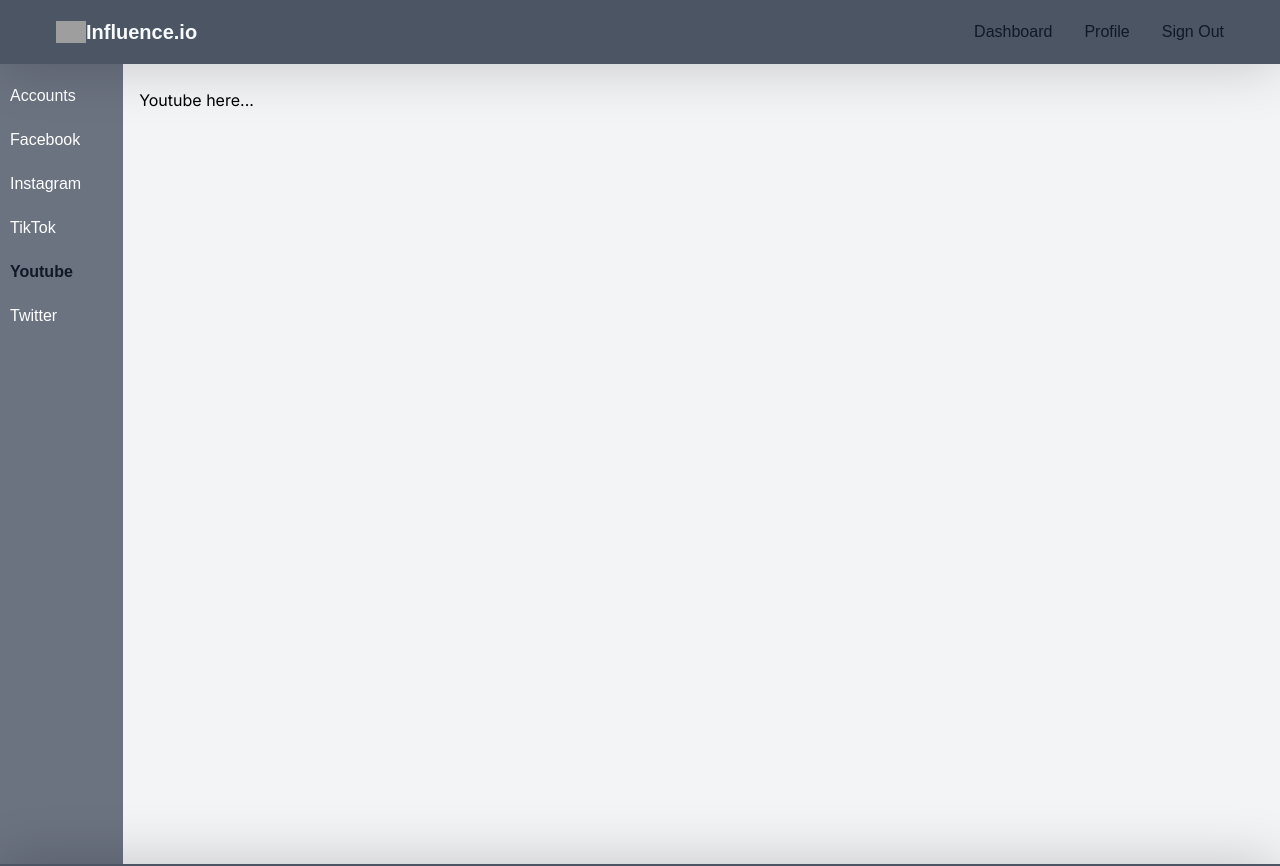
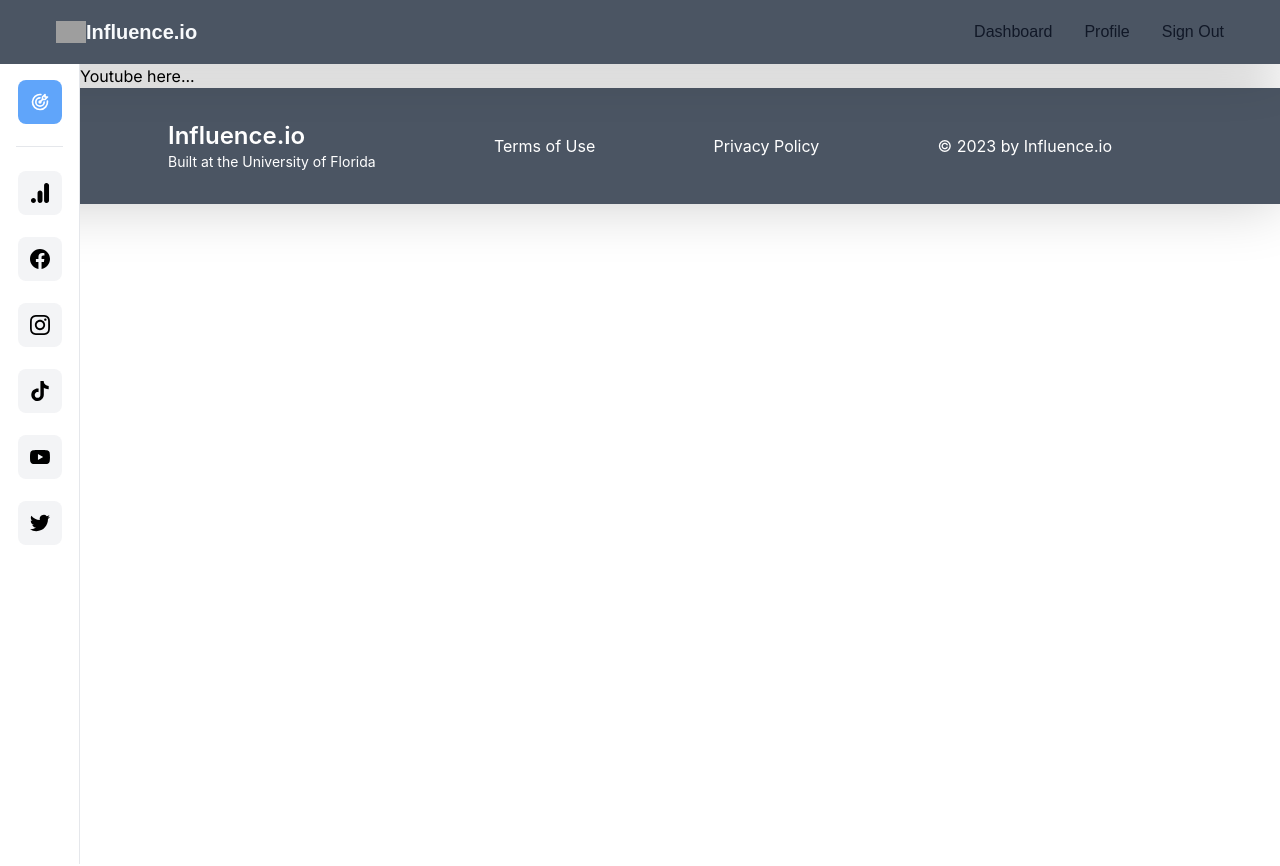
Before and after one commit to dbatista1122/influence.io, a Next.js app: page /dashboard/youtube in a window 1280 px wide. Shown: the top 866 px of the page. After the commit the page ends 800 px from the top, so only its background shows below. Built offline with nearby package versions, Linux system fonts and the light colour scheme; no server answers; grey boxes are pictures that could not be loaded.

Commit message:
updated dashboard

```diff
--- a/components/DashboardLayout.jsx
+++ b/components/DashboardLayout.jsx
@@ -1,5 +1,14 @@
 import Link from "next/link";
 import { usePathname } from "next/navigation";
+import { TbTargetArrow } from "react-icons/tb";
+import {
+  SiGoogleanalytics,
+  SiFacebook,
+  SiInstagram,
+  SiTiktok,
+  SiYoutube,
+  SiTwitter,
+} from "react-icons/si";
 
 const ActiveMenuLink = ({ children, href }) => {
   const pathname = usePathname();
@@ -17,36 +26,91 @@ const ActiveMenuLink = ({ children, href }) => {
   );
 };
 
+// const DashboardLayout = ({ children }) => {
+//   return (
+//     <div className="flex gap-8 bg-gray-500">
+//       <aside className="">
+//         <nav>
+//           <ul className="grid gap-5 px-2.5 pt-5 items-center font-sans">
+//             <li className="">
+//               <ActiveMenuLink href="/dashboard/analytics">Accounts</ActiveMenuLink>
+//             </li>
+//             <li>
+//               <ActiveMenuLink href="/dashboard/facebook">Facebook</ActiveMenuLink>
+//             </li>
+//             <li>
+//               <ActiveMenuLink href="/dashboard/instagram">Instagram</ActiveMenuLink>
+//             </li>
+//             <li>
+//               <ActiveMenuLink href="/dashboard/tiktok">TikTok</ActiveMenuLink>
+//             </li>
+//             <li>
+//               <ActiveMenuLink href="/dashboard/youtube">Youtube</ActiveMenuLink>
+//             </li>
+//             <li>
+//               <ActiveMenuLink href="/dashboard/twitter">Twitter</ActiveMenuLink>
+//             </li>
+//           </ul>
+//         </nav>
+//       </aside>
+//       <main className="bg-gray-100 flex-[8] p-4 min-h-screen pt-6">{children}</main>
+//     </div>
+//   );
+// };
+
 const DashboardLayout = ({ children }) => {
   return (
-    <div className="flex gap-8 bg-gray-500">
-      <aside className="">
-        <nav>
-          <ul className="grid gap-5 px-2.5 pt-5 items-center font-sans">
-            <li className="">
-              <ActiveMenuLink href="/dashboard/analytics">Accounts</ActiveMenuLink>
-            </li>
-            <li>
-              <ActiveMenuLink href="/dashboard/facebook">Facebook</ActiveMenuLink>
-            </li>
-            <li>
-              <ActiveMenuLink href="/dashboard/instagram">Instagram</ActiveMenuLink>
-            </li>
-            <li>
-              <ActiveMenuLink href="/dashboard/tiktok">TikTok</ActiveMenuLink>
-            </li>
-            <li>
-              <ActiveMenuLink href="/dashboard/youtube">Youtube</ActiveMenuLink>
-            </li>
-            <li>
-              <ActiveMenuLink href="/dashboard/twitter">Twitter</ActiveMenuLink>
-            </li>
-          </ul>
-        </nav>
-      </aside>
-      <div className="bg-gray-100 flex-[8] p-4 min-h-screen pt-6">{children}</div>
+    <div className="flex">
+      <div className="fixed w-20 h-screen p-4 bg-white border-r-[1px] flex flex-col justify-between">
+        <div className="flex flex-col items-center">
+          <Link href="/">
+            <div className="bg-blue-400 text-white p-3 rounded-lg inline-block">
+              <TbTargetArrow size={20} />
+            </div>
+          </Link>
+
+          <span className="border-b-[1px] border-gray-200 w-full p-2 mb-4"></span>
+
+          <SocialMediaLinkButton
+            socialMediaSite={"/dashboard/analytics"}
+            socialMediaIcon={<SiGoogleanalytics size={20} />}
+          />
+          <SocialMediaLinkButton
+            socialMediaSite={"/dashboard/facebook"}
+            socialMediaIcon={<SiFacebook size={20} />}
+          />
+          <SocialMediaLinkButton
+            socialMediaSite={"/dashboard/instagram"}
+            socialMediaIcon={<SiInstagram size={20} />}
+          />
+          <SocialMediaLinkButton
+            socialMediaSite={"/dashboard/tiktok"}
+            socialMediaIcon={<SiTiktok size={20} />}
+          />
+          <SocialMediaLinkButton
+            socialMediaSite={"/dashboard/youtube"}
+            socialMediaIcon={<SiYoutube size={20} />}
+          />
+          <SocialMediaLinkButton
+            socialMediaSite={"/dashboard/twitter"}
+            socialMediaIcon={<SiTwitter size={20} />}
+          />
+        </div>
+        <div></div>
+      </div>
+      <main className="ml-20 w-full">{children}</main>
     </div>
   );
 };
 
+function SocialMediaLinkButton({ socialMediaSite, socialMediaIcon }) {
+  return (
+    <Link href={socialMediaSite}>
+      <div className="bg-gray-100 hover:bg-gray-200 cursor-pointer my-2 p-3 rounded-lg inline-block">
+        {socialMediaIcon}
+      </div>
+    </Link>
+  );
+}
+
 export default DashboardLayout;
--- a/components/Layout.jsx
+++ b/components/Layout.jsx
@@ -12,9 +12,7 @@ const RootLayout = ({ children }) => {
         </Head>
 
         <Header />
-        <main className="m-auto pt-16">
-          {children}
-        </main>
+        <main className="m-auto pt-16">{children}</main>
       </div>
       <Footer />
     </div>
```
